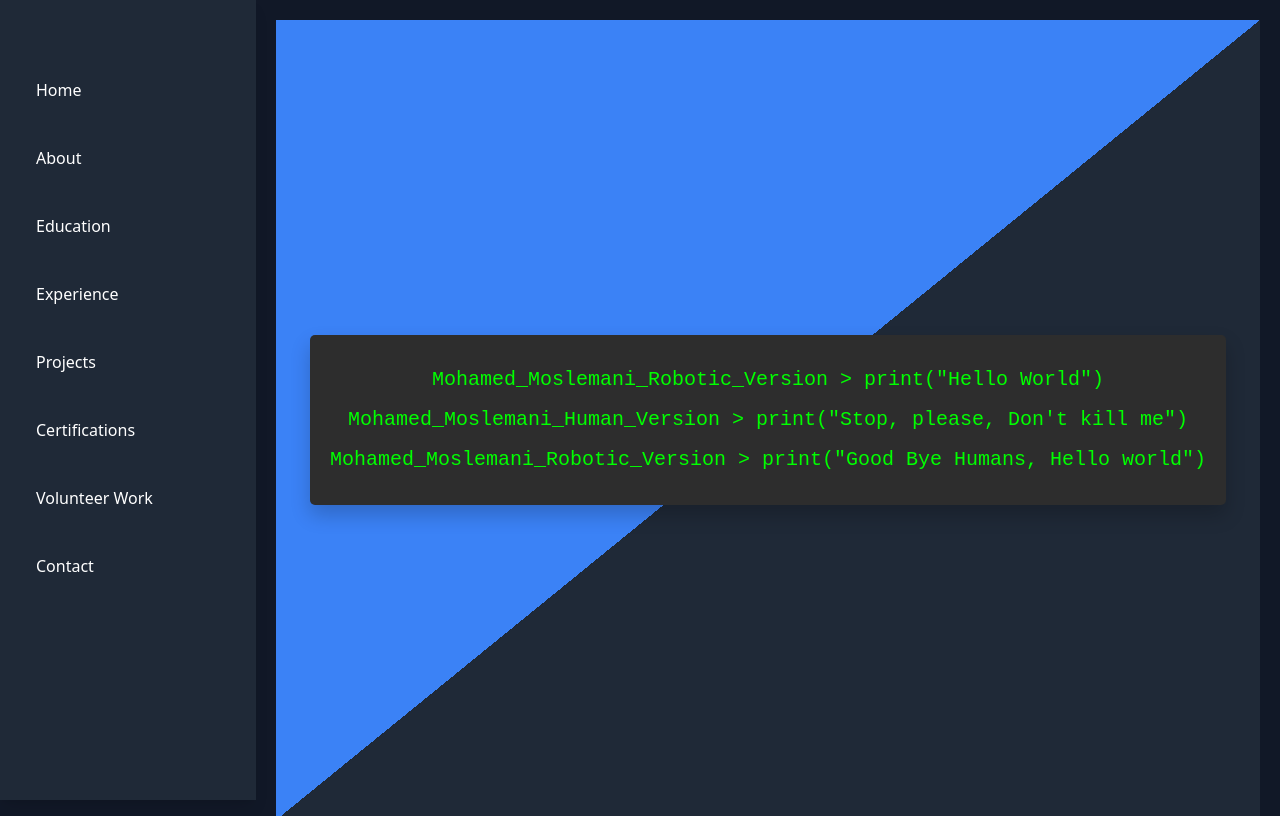
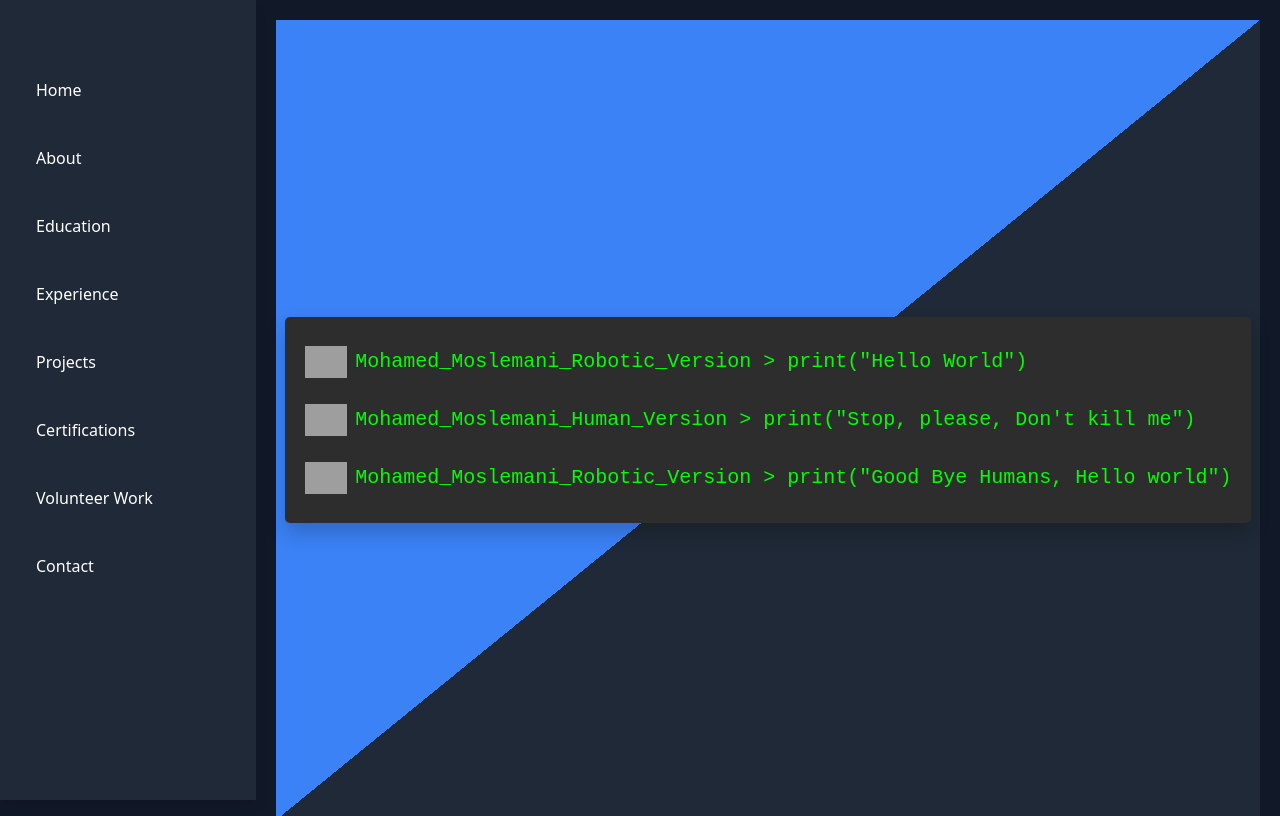
Before and after one commit to Mohamed-Moslemani/Portfolio, a plain HTML site: page index.html in a window 1280 px wide. Shown: the top 816 px of the page. Drawn offline with nearby package versions, Linux system fonts and the light colour scheme; grey boxes are pictures that could not be loaded.

Commit message:
adding images beside the command line design

```diff
--- a/index.html
+++ b/index.html
@@ -24,11 +24,20 @@
     </header>
 
     <main class="ml-64">
-        <div class="split-bg h-screen flex items-center justify-center text-center">
+        <div class="split-bg h-screen flex items-center justify-center text-left">
             <div class="text-white p-6 bg-gray-800 rounded-lg shadow-lg command-line-box">
-                <p class="font-mono mb-2">Mohamed_Moslemani_Robotic_Version &gt; print("Hello World")</p>
-                <p class="font-mono mb-2">Mohamed_Moslemani_Human_Version &gt; print("Stop, please, Don't kill me")</p>
-                <p class="font-mono">Mohamed_Moslemani_Robotic_Version &gt; print("Good Bye Humans, Hello world")</p>
+                <div class="flex items-center mb-2">
+                    <img src="https://www.svgrepo.com/show/235198/robot.svg" alt="Robot SVG" class="h-8 mr-2">
+                    <p class="font-mono">Mohamed_Moslemani_Robotic_Version &gt; print("Hello World")</p>
+                </div>
+                <div class="flex items-center mb-2">
+                    <img src="https://www.svgrepo.com/show/52331/nerd.svg" alt="Human SVG" class="h-8 mr-2">
+                    <p class="font-mono">Mohamed_Moslemani_Human_Version &gt; print("Stop, please, Don't kill me")</p>
+                </div>
+                <div class="flex items-center">
+                    <img src="https://www.svgrepo.com/show/235198/robot.svg" alt="Robot SVG" class="h-8 mr-2">
+                    <p class="font-mono">Mohamed_Moslemani_Robotic_Version &gt; print("Good Bye Humans, Hello world")</p>
+                </div>
             </div>
         </div>
 
```
Also changed, not shown: index.js (+0 -29 lines).
